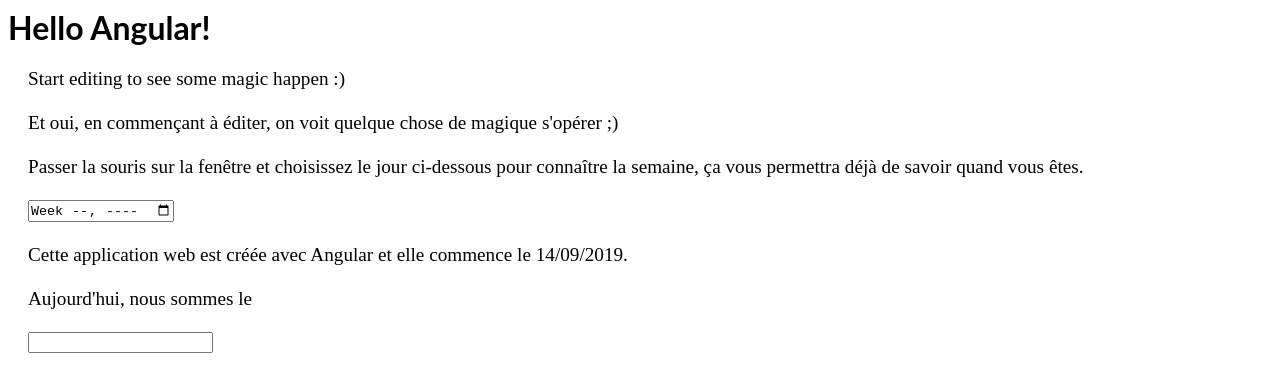
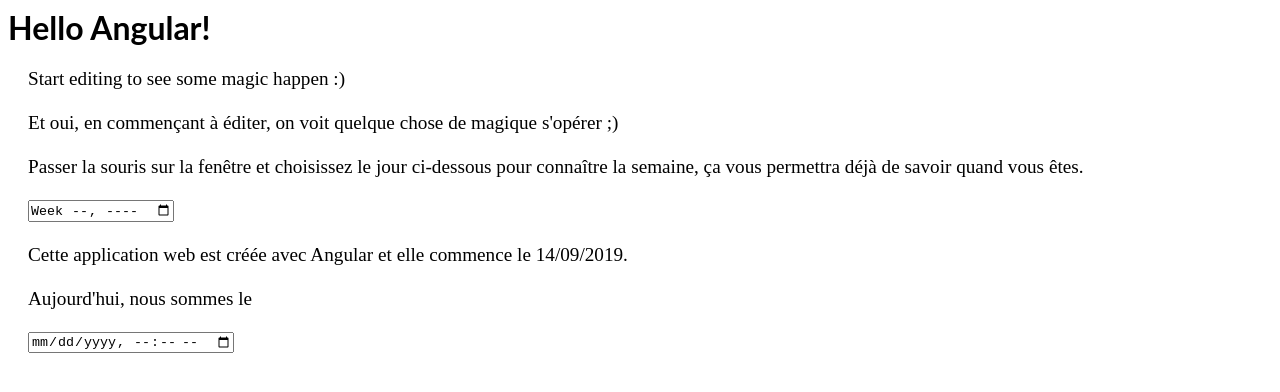
Before and after one commit to vdval/angular-kwcyn2, an Angular app: page / in a window 1280 px wide. Shown: the top 392 px of the page. Built offline with nearby package versions, Linux system fonts and the light colour scheme.

Commit message:
1 file modified

```diff
--- a/src/app/app.component.html
+++ b/src/app/app.component.html
@@ -12,7 +12,7 @@
 
 Cette application web est créée avec Angular et elle commence le 14/09/2019.  <br><br>
 
-Aujourd'hui, nous sommes le  <br><br><input type="datetime" name="date du jour">
+Aujourd'hui, nous sommes le  <br><br><input type="datetime-local" name="date du jour">
  <br><br>
 
 </p>
```
